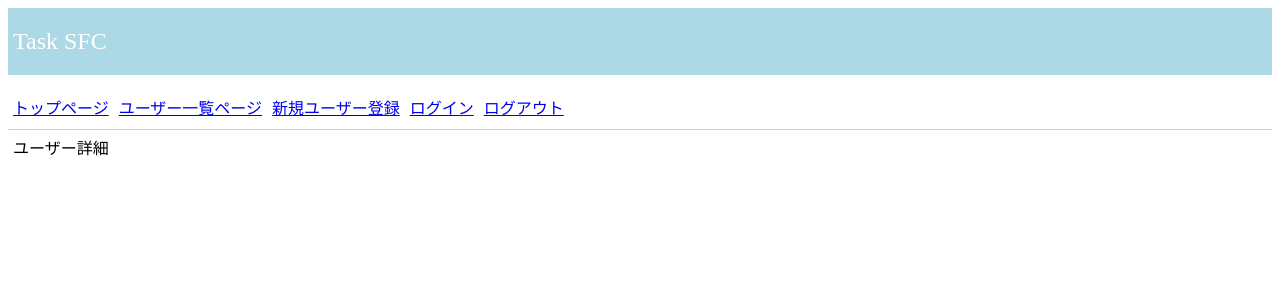
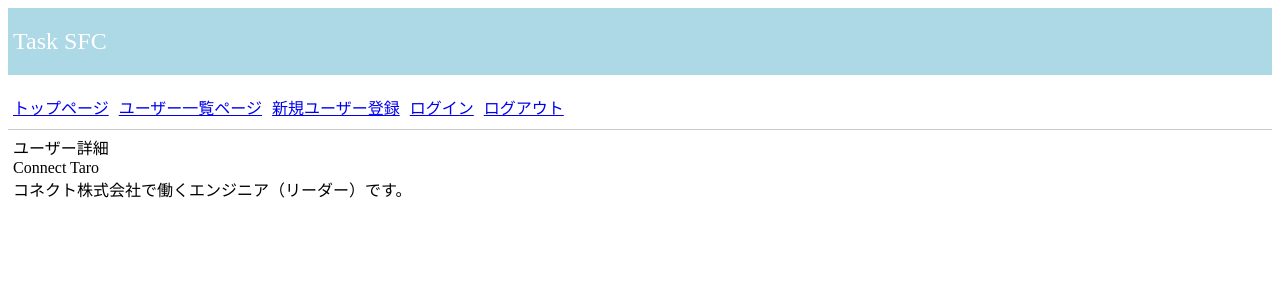
Before and after one commit to connec10/training_vue, a Vue app in the folder training_vue/: page /users/1 in a window 1280 px wide. Shown: the top 300 px of the page. Built offline with nearby package versions, Linux system fonts and the light colour scheme.

Commit message:
課題3-2の4.
＜追加＞
・ユーザー名とユーザー説明を表示
・getUserメソッド：
　Api.jsからIDが一致するユーザのデータを取得する

```diff
--- a/training_vue/src/views/UserDetail.vue
+++ b/training_vue/src/views/UserDetail.vue
@@ -1,13 +1,33 @@
 <template>
   <div id="app">
     <div>ユーザー詳細</div>
+    <div>{{ user.name }}</div>
+    <div>{{ user.description }}</div>
   </div>
 </template>
 
 <script>
-export default {
+  import Api from '../../mock/Api.js'
 
-}
+  export default {
+    data: function () {
+      return {
+        user: {},
+      }
+    },
+    created: function () {
+      this.getUser()
+    },
+    watch: { '$route': 'getUser' },
+    methods: {
+      getUser: function () {
+        var userId = this.$route.params.userId
+        Api.getUser(userId, function (p, user) {
+          this.user = user
+        }.bind(this))
+      },
+    },
+  }
 </script>
 
 <style>
```
